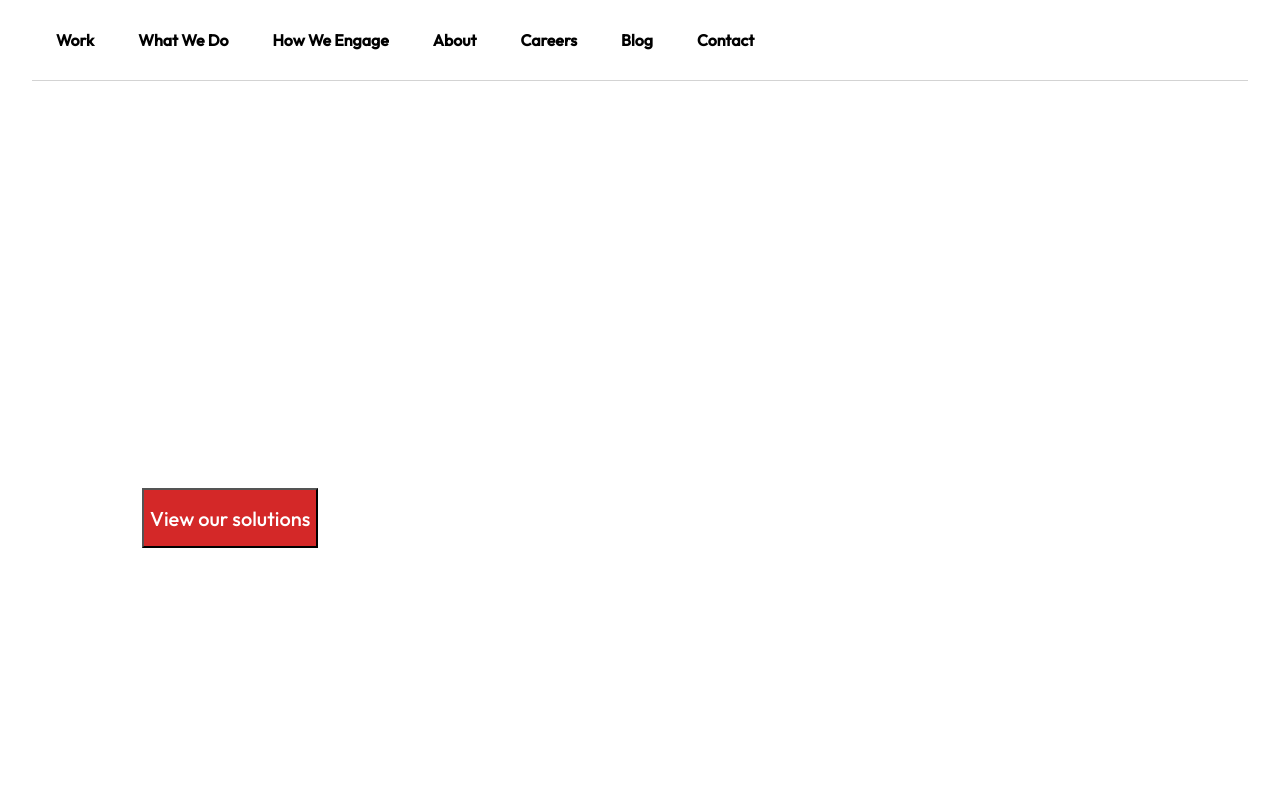
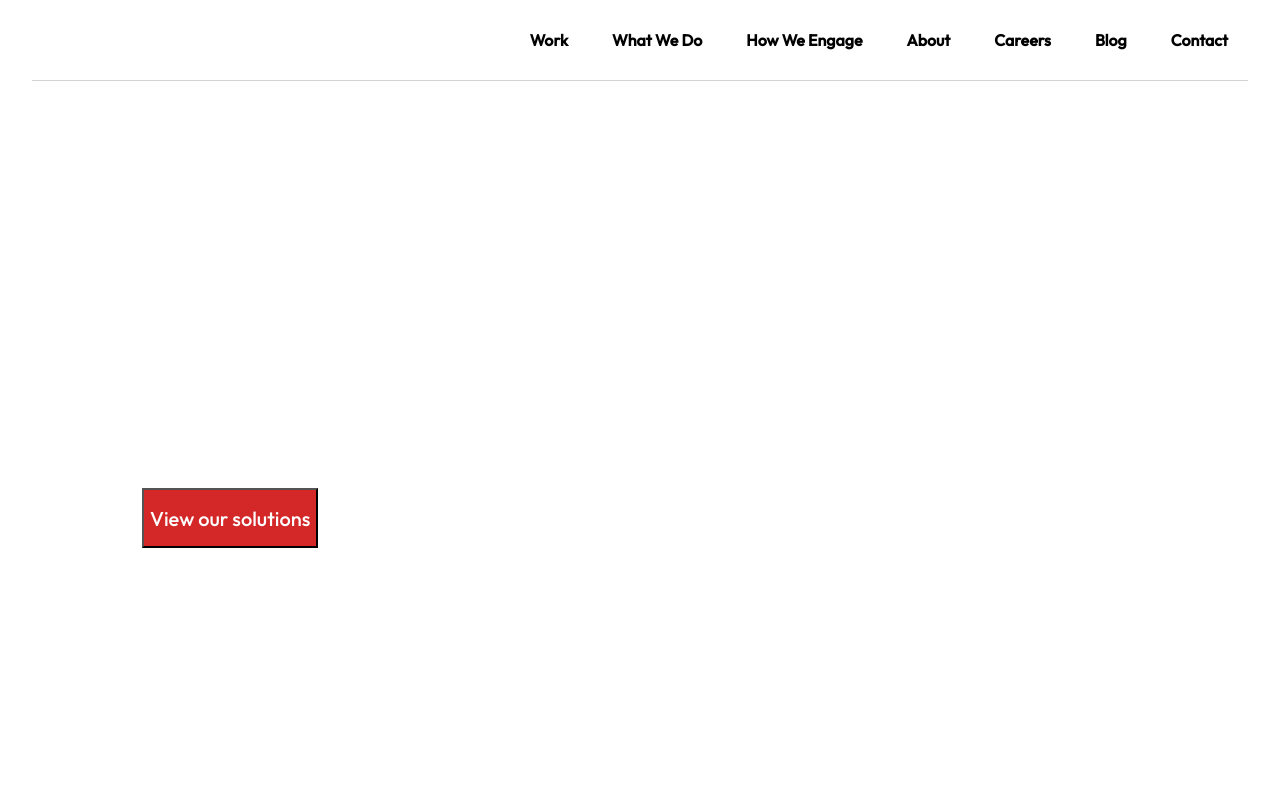
Before and after one commit to AigerimAkmatalieva/my-second-projects, a plain HTML site: page index.html in a window 1280 px wide. Shown: the top 800 px of the page. Drawn offline with Linux system fonts and the light colour scheme.

Commit message:
index.html

```diff
--- a/style.css
+++ b/style.css
@@ -82,8 +82,8 @@ body {
 }
 .navbar nav {
   display: flex;
-  align-items: flex-start;
-  justify-content: flex-start;
+  align-items: center;
+  justify-content: space-between;
 
   max-width: 95%;
   margin: 0 auto;
```
